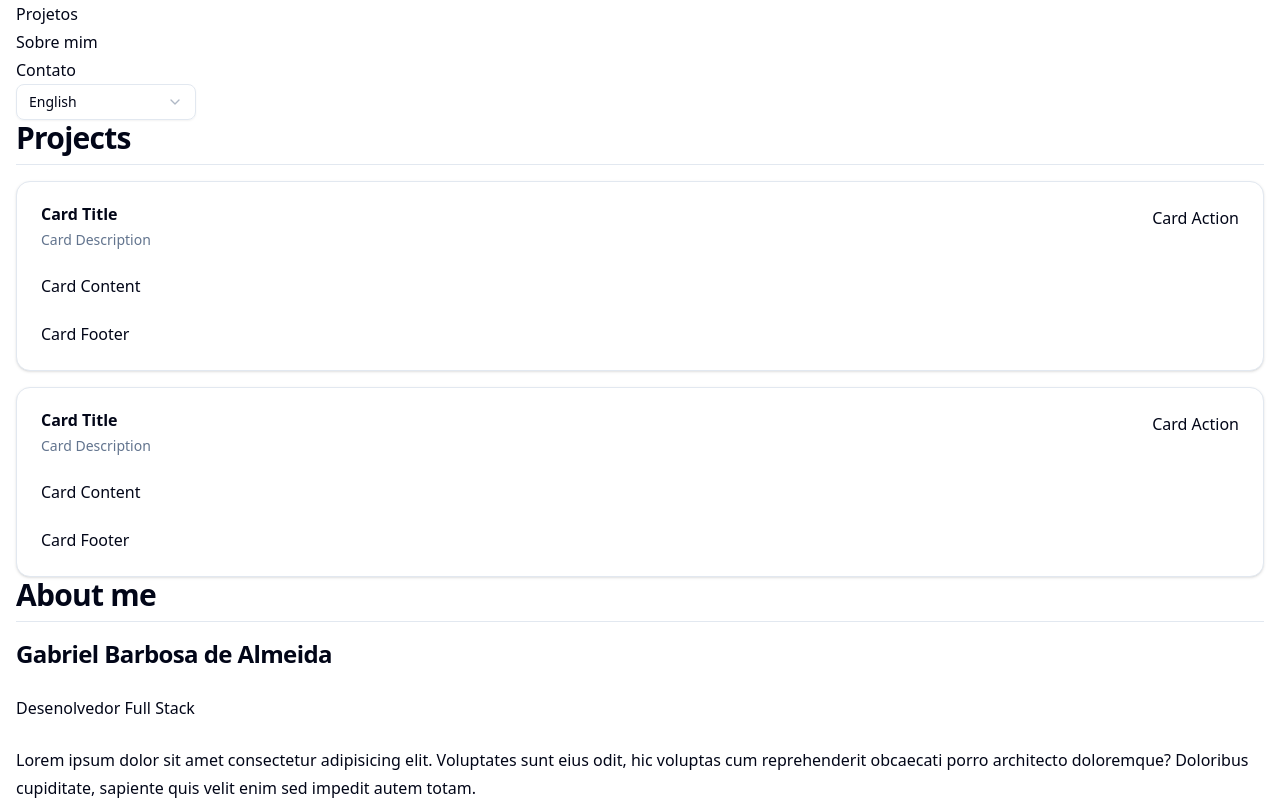
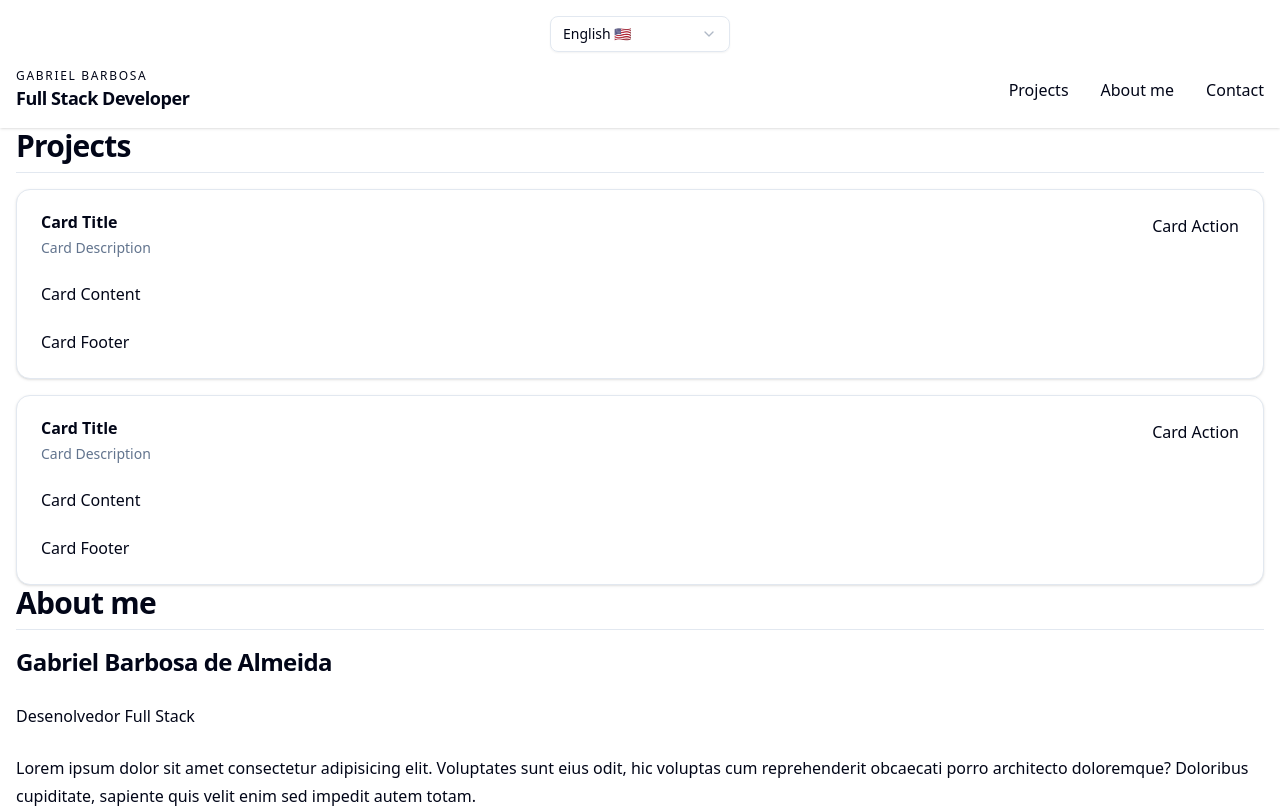
Before and after one commit to GabriellBarbosa/portfolio, a Next.js app: page /en in a window 1280 px wide. Shown: the top 808 px of the page. Built offline with nearby package versions, Linux system fonts and the light colour scheme.

Commit message:
feat: Header style

```diff
--- a/app/[lang]/layout.tsx
+++ b/app/[lang]/layout.tsx
@@ -24,6 +24,7 @@ export default function RootLayout({
 }>) {
   return (
     <html lang="en">
+      <meta name="viewport" content="width=device-width, initial-scale=1.0" />
       <body
         className={`${geistSans.variable} ${geistMono.variable} antialiased`}
       >
--- a/components/SelectLanguage/index.tsx
+++ b/components/SelectLanguage/index.tsx
@@ -28,8 +28,8 @@ export function SelectLanguage(props: Props) {
         <SelectValue placeholder="Language" />
       </SelectTrigger>
       <SelectContent>
-        <SelectItem value="pt">Português</SelectItem>
-        <SelectItem value="en">English</SelectItem>
+        <SelectItem value="pt">Português &#x1f1e7;&#x1f1f7;</SelectItem>
+        <SelectItem value="en">English &#x1F1FA;&#x1F1F8;</SelectItem>
       </SelectContent>
     </Select>
   );
--- a/templates/Home/dictionaries/en.json
+++ b/templates/Home/dictionaries/en.json
@@ -2,5 +2,6 @@
   "title": "Portfolio of Gabriel",
   "projects": "Projects",
   "about_me": "About me",
-  "contact": "Contact"
+  "contact": "Contact",
+  "full_stack_developer": "Full Stack Developer"
 }
--- a/templates/Home/dictionaries/pt.json
+++ b/templates/Home/dictionaries/pt.json
@@ -2,5 +2,6 @@
   "title": "Portfolio do Gabriel",
   "projects": "Projetos",
   "about_me": "Sobre mim",
-  "contact": "Contato"
+  "contact": "Contato",
+  "full_stack_developer": "Desenvolvedor Full Stack"
 }
--- a/templates/Home/index.tsx
+++ b/templates/Home/index.tsx
@@ -22,28 +22,42 @@ export default async function HomeTemplate(props: Props) {
 
   return (
     <div>
-      <header>
-        <div className="container mx-auto px-4">
-          <nav>
-            <ul>
-              <li>
-                <a href="#projects">
-                  <P>Projetos</P>
-                </a>
-              </li>
-              <li>
-                <a href="#about_me">
-                  <P>Sobre mim</P>
-                </a>
-              </li>
-              <li>
-                <a href="#contact">
-                  <P>Contato</P>
-                </a>
-              </li>
-            </ul>
-          </nav>
-          <SelectLanguage lang={language} />
+      <header className="bg-white shadow-sm">
+        <div className="container mx-auto px-4 py-4">
+          <div className="flex justify-center mb-4">
+            <SelectLanguage lang={language} />
+          </div>
+          <div className="flex flex-col gap-4 md:flex-row md:items-center md:justify-between">
+            <div className="flex justify-center items-center gap-3">
+              <div>
+                <P className="text-xs uppercase tracking-[0.14em] text-center sm:text-left">
+                  Gabriel Barbosa
+                </P>
+                <H3 className="text-lg">{dict.full_stack_developer}</H3>
+              </div>
+            </div>
+
+            <nav className="flex justify-center">
+              <a
+                className="mr-4 py-2 transition hover:border-white/30 hover:bg-white/5"
+                href="#projects"
+              >
+                {dict.projects}
+              </a>
+              <a
+                className="mx-4 py-2 transition hover:border-white/30 hover:bg-white/5"
+                href="#about_me"
+              >
+                {dict.about_me}
+              </a>
+              <a
+                className="ml-4 py-2 transition hover:border-white/30 hover:bg-white/5"
+                href="#contact"
+              >
+                {dict.contact}
+              </a>
+            </nav>
+          </div>
         </div>
       </header>
 
```
